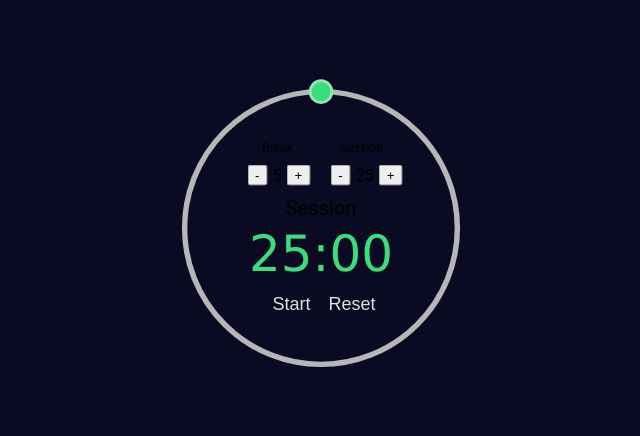
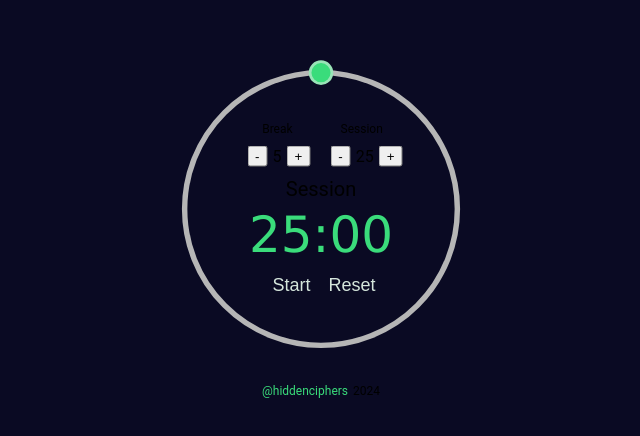
Before and after one commit to hiddenciphers/25-5-clock, a React (Vite) app: page / in a window 1280 px wide. Shown: the part 172-608 px from the top of the page, without its empty margins (319-959 px from the left). Built offline with nearby package versions, Linux system fonts and the light colour scheme.

Commit message:
Final Modifications. Project Complete.

```diff
--- a/index.html
+++ b/index.html
@@ -2,7 +2,7 @@
 <html lang="en">
   <head>
     <meta charset="UTF-8" />
-    <link rel="icon" type="image/svg+xml" href="/vite.svg" />
+    <link rel="icon" type="image/png" href="./src/assets/github_avatar.png" />
     <meta name="viewport" content="width=device-width, initial-scale=1.0" />
     <title>25+5 Clock</title>
   </head>
--- a/src/App.jsx
+++ b/src/App.jsx
@@ -136,6 +136,7 @@ function App() {
         </div>
       </div>
       <audio id="beep" ref={beepRef} src="https://ipfs.io/ipfs/QmWH6SPnzRd2SZy3QZPMrS1wSRFwc76fsEzfJ6TRjhemcq" />
+      <span id='year'><a href='https://www.github.com/hiddenciphers' id='hiddenciphers'>@hiddenciphers</a>2024</span>
     </div>
   );
 }
```
Also changed, not shown: src/assets/github_avatar.png (added).
